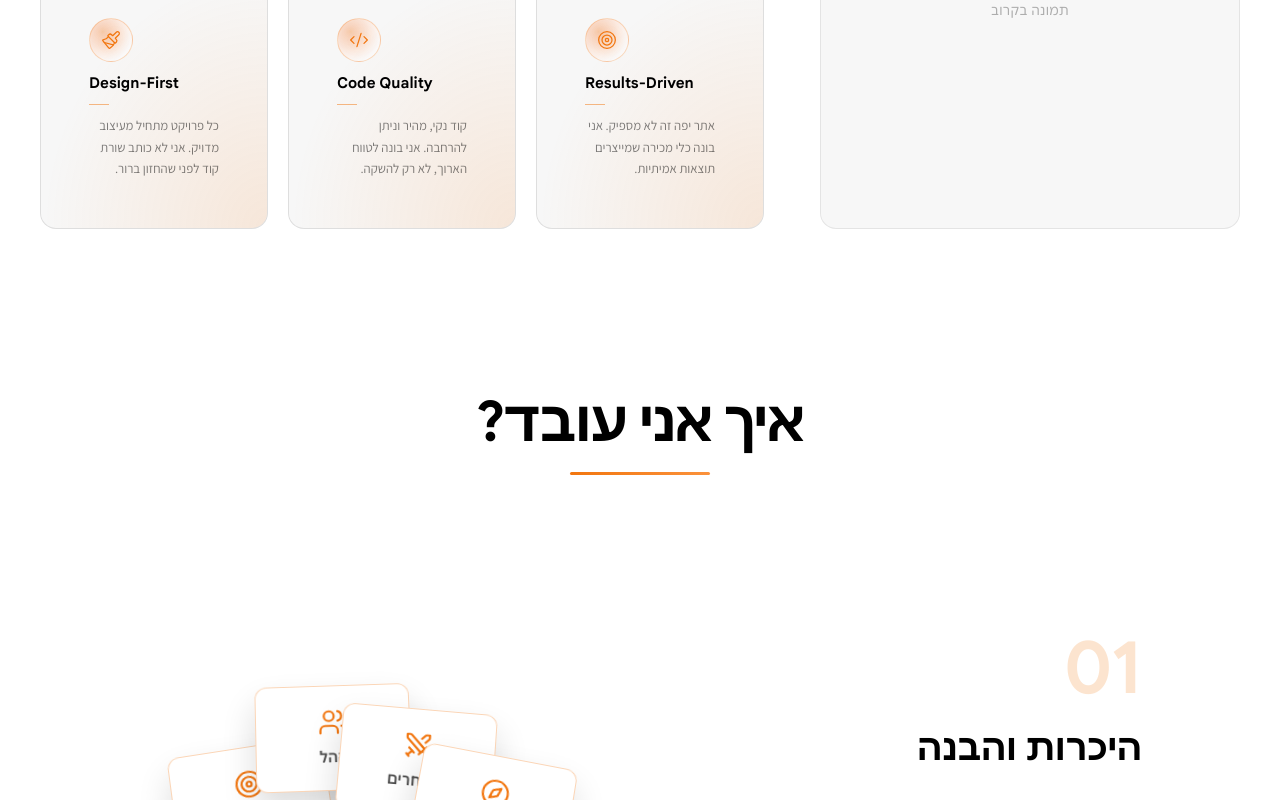
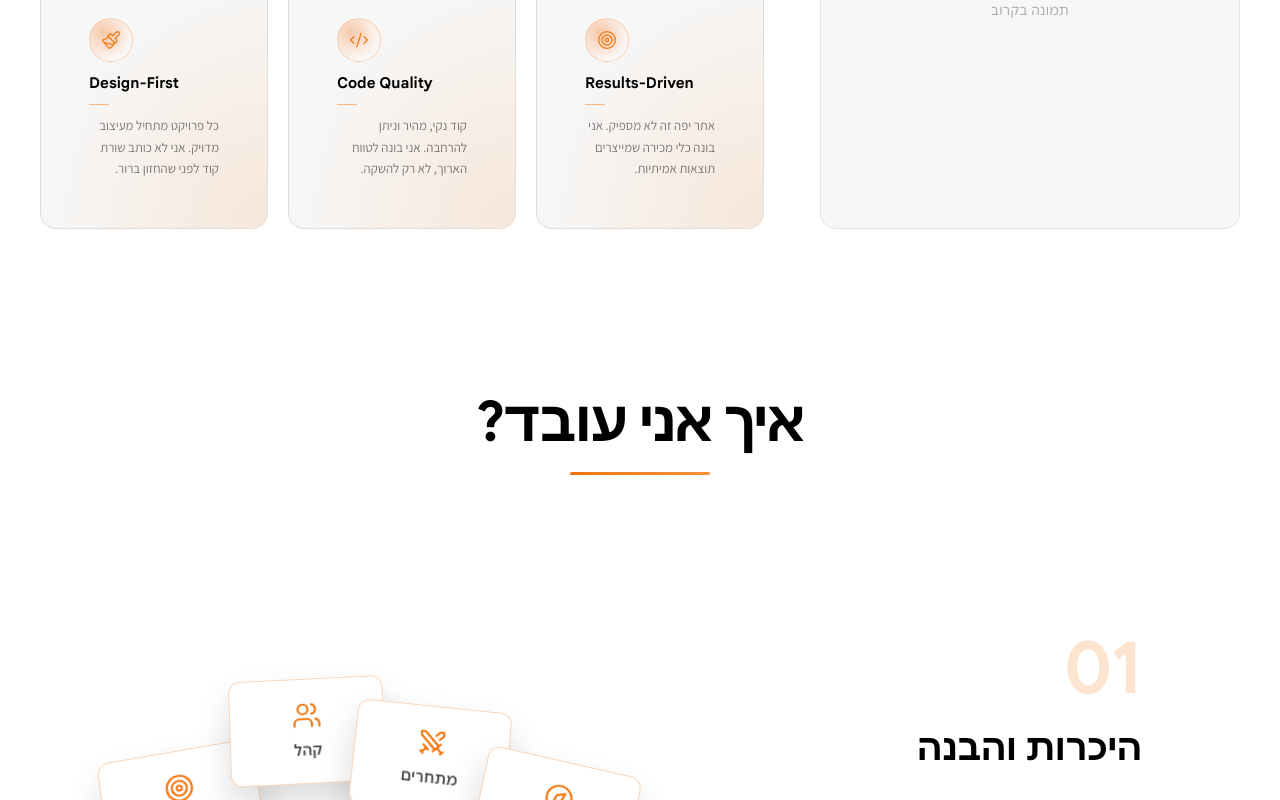
Before and after one commit to omernetanel/yeye-studio, a Next.js app: page / in a window 1280 px wide. Shown: the part 2000-2800 px from the top of the page. Built offline with nearby package versions, Linux system fonts and the light colour scheme.

Commit message:
Spread Discovery illustration cards further apart at rest
All 4 cards were readable individually before, but now overlap less
so each one's icon and label stays fully visible in the fanned layout.

```diff
--- a/components/sections/process/illustrations.tsx
+++ b/components/sections/process/illustrations.tsx
@@ -24,19 +24,19 @@ const DISCOVERY_CARDS: { icon: LucideIcon; label: string }[] = [
 ];
 
 const DISCOVERY_LAYOUT = [
-  { x: -117, y: 30, rotate: -9 },
-  { x: -36, y: -33, rotate: -2 },
-  { x: 48, y: -9, rotate: 5 },
-  { x: 123, y: 39, rotate: 11 },
+  { x: -186, y: 34, rotate: -10 },
+  { x: -62, y: -40, rotate: -3 },
+  { x: 62, y: -12, rotate: 6 },
+  { x: 186, y: 44, rotate: 13 },
 ];
 
 // Mid-scroll waypoint: the cards briefly scatter further apart before
 // converging, reading as an actual shuffle rather than a straight slide.
 const DISCOVERY_SHUFFLE = [
-  { x: -46, y: -60, rotate: 16 },
-  { x: 60, y: 44, rotate: -18 },
-  { x: -64, y: 50, rotate: 12 },
-  { x: 34, y: -54, rotate: -10 },
+  { x: -70, y: -70, rotate: 18 },
+  { x: 85, y: 50, rotate: -20 },
+  { x: -90, y: 58, rotate: 14 },
+  { x: 50, y: -64, rotate: -12 },
 ];
 
 // End state: converged into one stacked pile, each card offset by a few
@@ -133,11 +133,11 @@ export function DiscoveryIllustration({ active }: IllustrationProps) {
   }, [active]);
 
   return (
-    <div ref={rootRef} style={{ perspective: 1100 }} className="flex h-[480px] w-[520px] items-center justify-center">
+    <div ref={rootRef} style={{ perspective: 1100 }} className="flex h-[480px] w-[600px] items-center justify-center">
       <div
         ref={stageRef}
         style={{ transformStyle: "preserve-3d", transform: "rotateX(10deg)" }}
-        className="relative h-[210px] w-[330px]"
+        className="relative h-[210px] w-[420px]"
       >
         {DISCOVERY_CARDS.map(({ icon: Icon, label }, i) => {
           const layout = DISCOVERY_LAYOUT[i];
```
